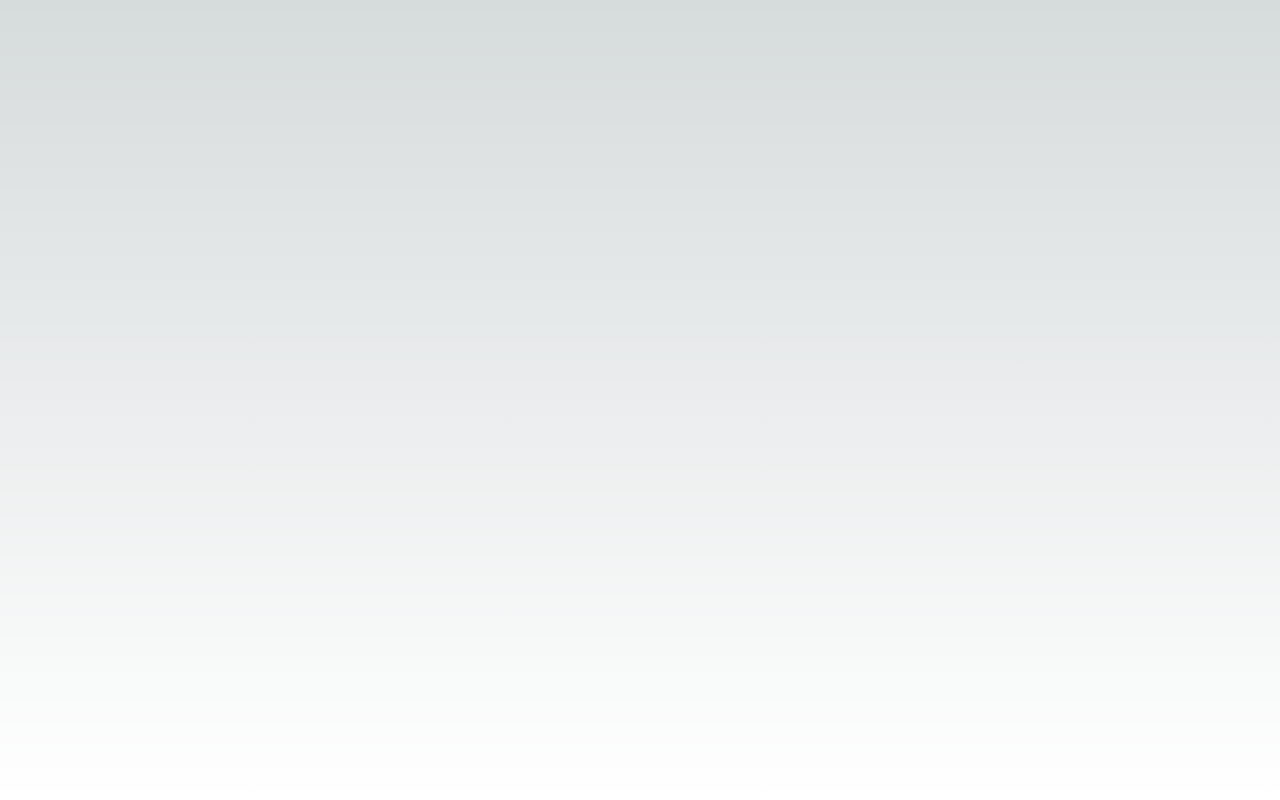
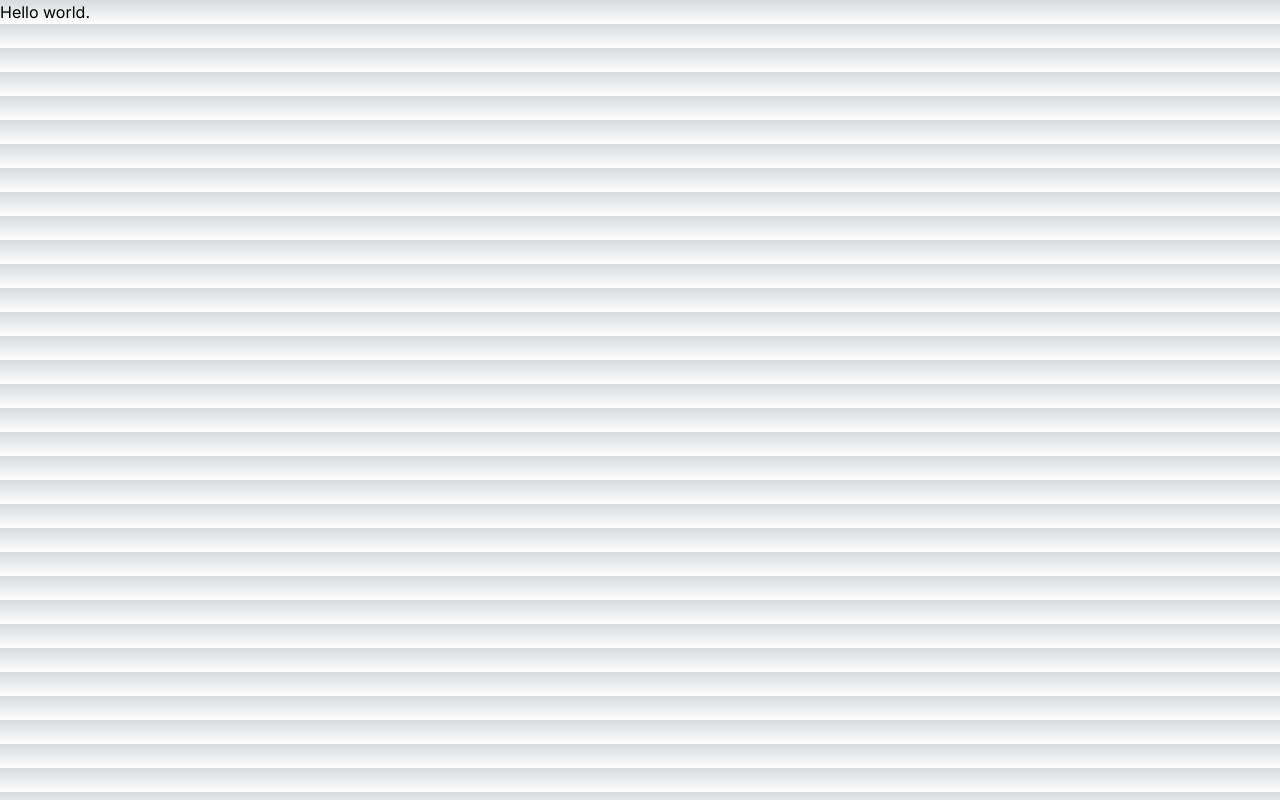
Before and after one commit to dabit3/frames-playground, a Next.js app: page / in a window 1280 px wide. Built offline with nearby package versions, Linux system fonts and the light colour scheme.

Commit message:
added og image

```diff
--- a/app/page.tsx
+++ b/app/page.tsx
@@ -1,6 +1,3 @@
-import Image from "next/image";
-import Head from 'next/head'
-
 const image = "https://i.imgur.com/E5e7907.png"
 
 const meta = {
@@ -20,6 +17,7 @@ export const metadata = {
   openGraph: {
     images: [
       {
+        url: image,
         width: '400',
         height: '400'
       }
@@ -32,8 +30,8 @@ export const metadata = {
 
 export default function Home() {
   return (
-    <main className="flex min-h-screen flex-col items-center justify-between p-24">
-
-    </main>
+    <div>
+      <h1>Hello world.</h1>
+    </div>
   );
 }
```
